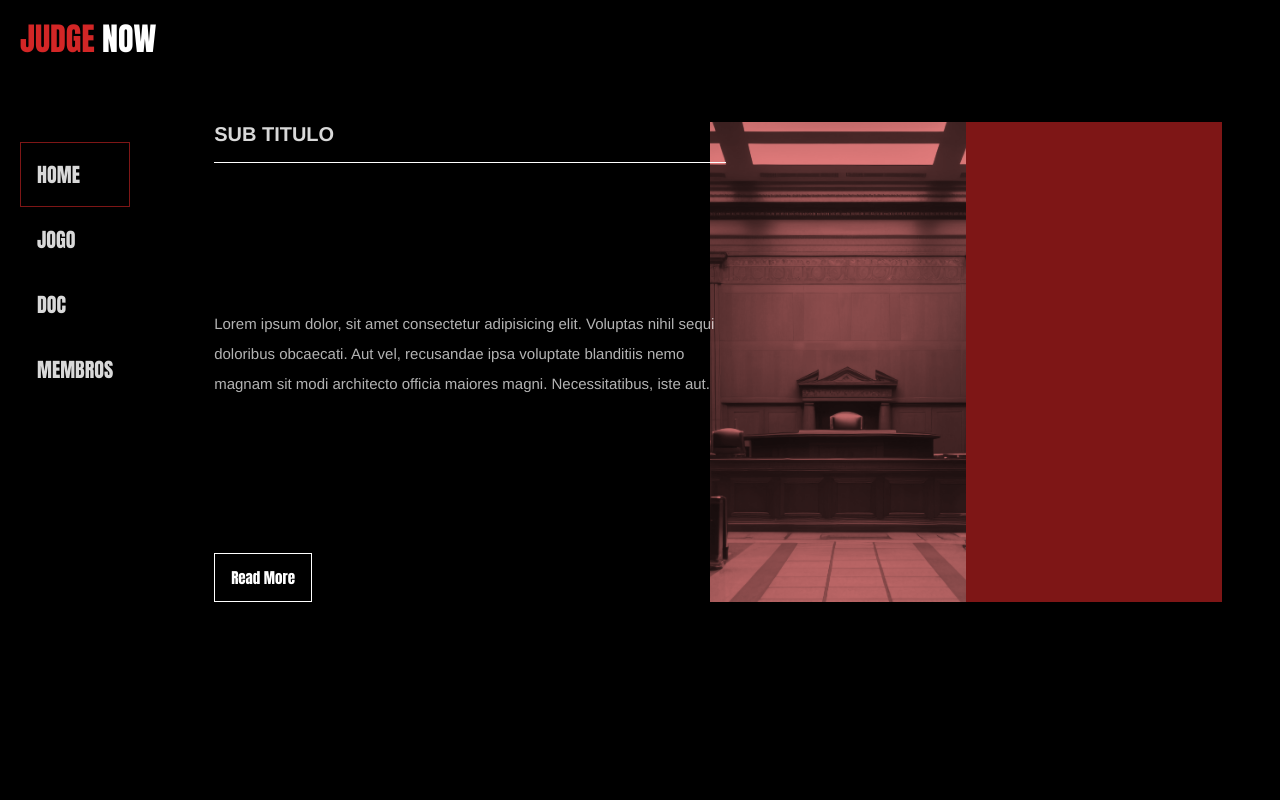
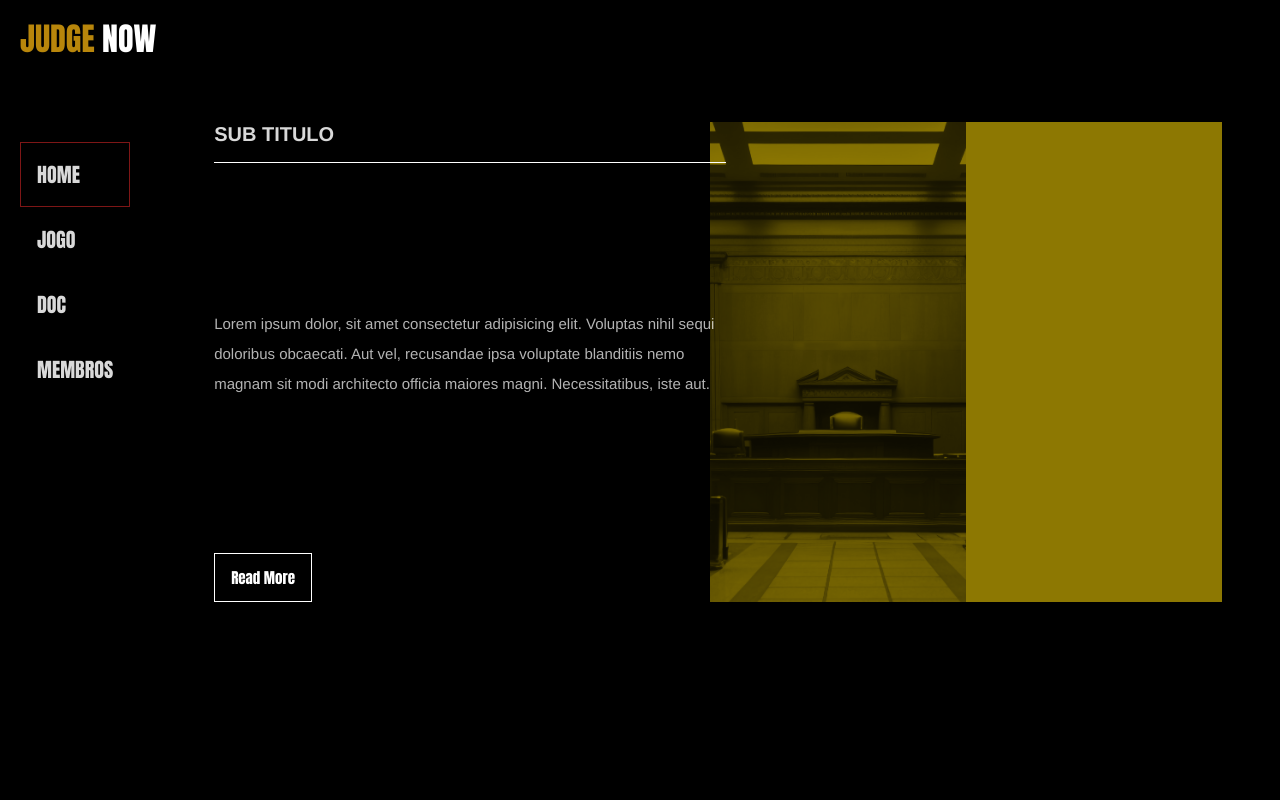
Before and after one commit to Koda012/TechAcademy-3, a PHP site: page / in a window 1280 px wide; the page is wider, and only the part inside the window is pictured. Run offline with PHP 8.4, Linux system fonts and the light colour scheme.

Commit message:
mudança de cor para dourado/bronze

```diff
--- a/src/css/styles.css
+++ b/src/css/styles.css
@@ -1,8 +1,8 @@
 @import url('https://fonts.googleapis.com/css2?family=Poppins:ital,wght@0,100;0,200;0,300;0,400;0,500;0,600;0,700;0,800;0,900;1,100;1,200;1,300;1,400;1,500;1,600;1,700;1,800;1,900&display=swap');
 
 :root {
-    --primary: rgb(211,38,38);
-    --overlay: rgba(211,38,38,0.6);
+    --primary: #B8860B ;
+    --overlay: #8d7802;
   }
 
   * {
```
